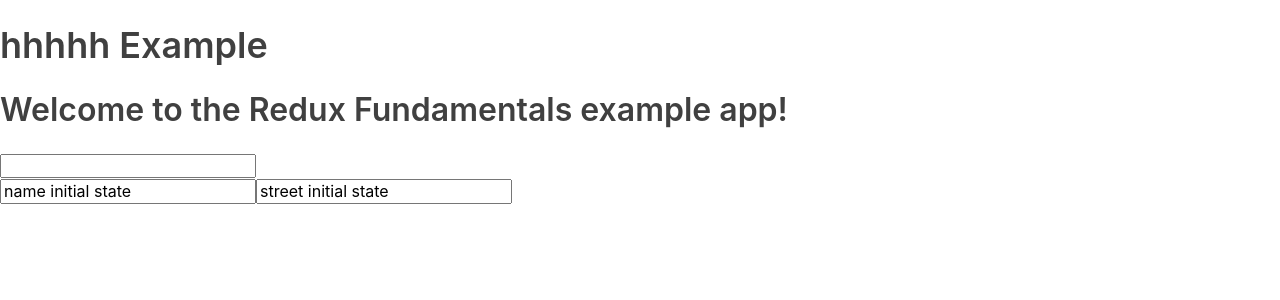
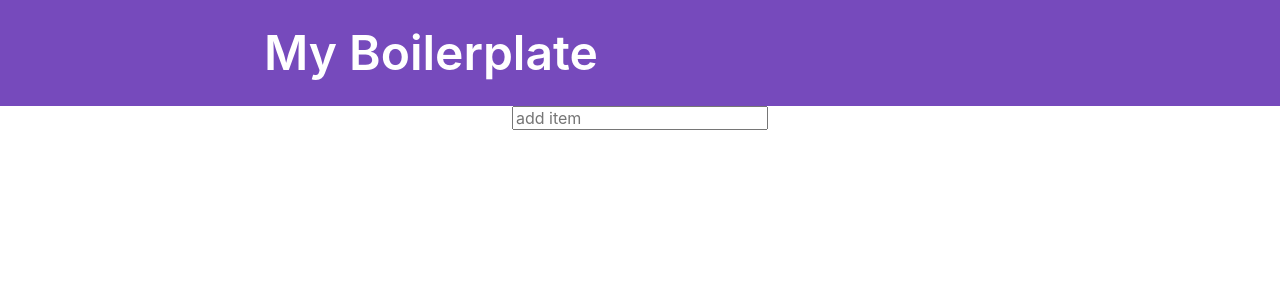
Before and after one commit to dcmodie/my_react_bp, a React (Create React App) app: page / in a window 1280 px wide. Shown: the top 300 px of the page. Built offline with nearby package versions, Linux system fonts and the light colour scheme.

Commit message:
removing filters

```diff
--- a/src/App.js
+++ b/src/App.js
@@ -9,7 +9,7 @@
       <nav>
         <section>
 
-          <h1>hhhhh Example</h1>
+          <h1>My Boilerplate</h1>
           <div className="navContent">
             <div className="navLinks"></div>
 
@@ -17,9 +17,8 @@
         </section>
       </nav>
       <section>
-        <h2>Welcome to the Redux Fundamentals example app!</h2>
         <Header />
-        <PersonalInfoPage />
+        <TodoList />
 
       </section>
     </div>
--- a/src/features/filters/filtersSlice.js
+++ /dev/null
@@ -1,24 +0,0 @@
-const initialState = {
-  status: 'All',
-  colors: []
-}
-
-export default function filtersReducer(state = initialState, action) {
-  switch (action.type) {
-    case 'filters/statusFilterChanged': {
-      return {
-        // Again, one less level of nesting to copy
-        ...state,
-        status: action.payload
-      }
-    }
-    case 'filters/colorsFilterChanged': {
-      return {
-        ...state,
-        colors: action.payload
-      }
-    }
-    default:
-      return state
-  }
-}
--- a/src/features/header/Header.js
+++ b/src/features/header/Header.js
@@ -1,5 +1,6 @@
 import React , {useState } from 'react';
 import {useDispatch} from 'react-redux';
+import "./header.css";
 
 const Header = ()=>{
 	const [text, setText] = useState('');
@@ -25,7 +26,7 @@
 	return (
 
 		<div onKeyDown={handleKeyDown} >
-			<input onChange={changeHandler} value={text}/>
+			<input id="header" onChange={changeHandler} value={text} placeholder="add item" style={{margin:"0 0 1.5rem 0;"}}/>
 		</div>
 		)
 }
--- /dev/null
+++ b/src/features/header/header.css
@@ -0,0 +1,2 @@
+#header{
+}
--- a/src/index.js
+++ b/src/index.js
@@ -1,6 +1,7 @@
 import React from 'react'
 import ReactDOM from 'react-dom'
 import { Provider } from 'react-redux'
+import "./index.css"
 
 import App from './App'
 import store from './store'
--- a/src/reducer.js
+++ b/src/reducer.js
@@ -1,13 +1,11 @@
 import { combineReducers } from 'redux'
 
 import todosReducer from './features/todos/TodosSlice'
-import filtersReducer from './features/filters/filtersSlice'
 import personalInfo from './features/personalInfo/PersonalInfoSlice'
 
 const rootReducer = combineReducers({
   // Define a top-level state field named `todos`, handled by `todosReducer`
   todos: todosReducer,
-  filters: filtersReducer,
   personalInfo: personalInfo
 })
 
```
